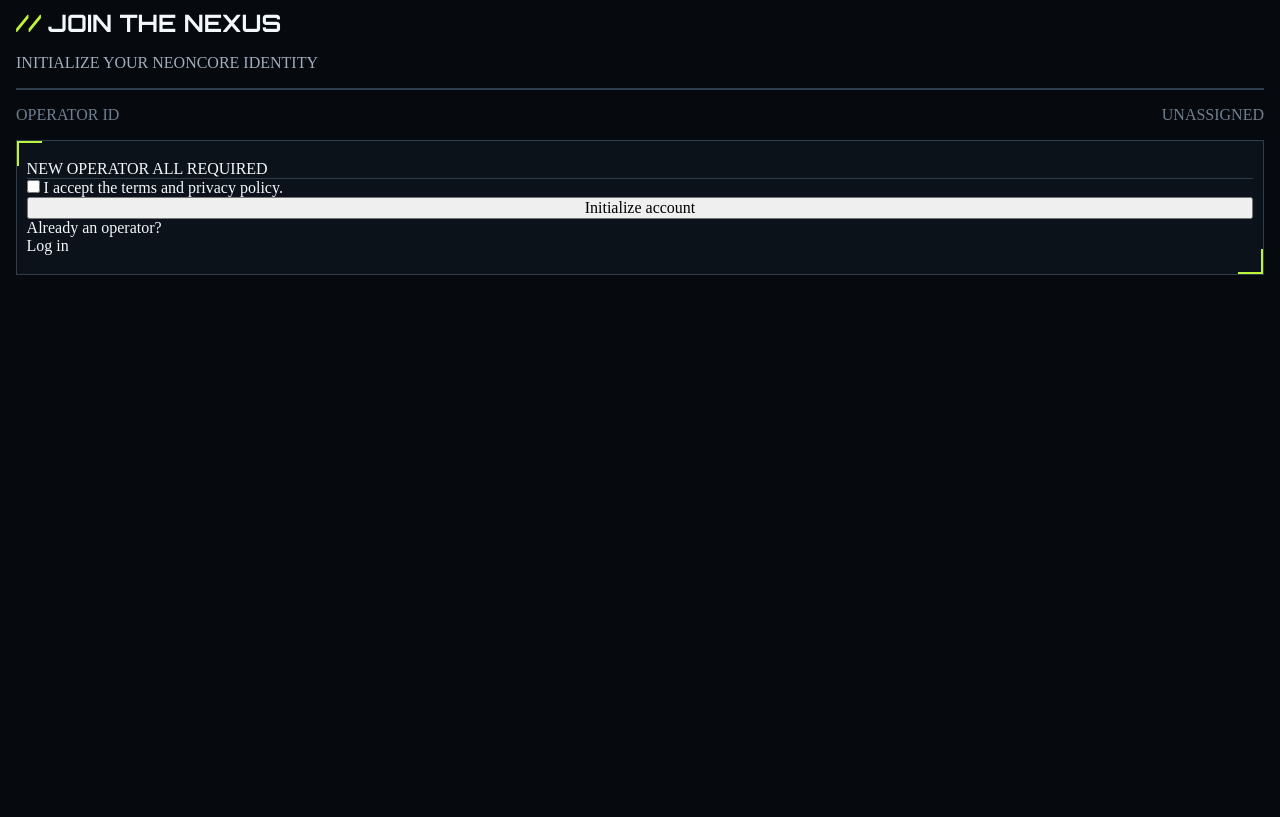
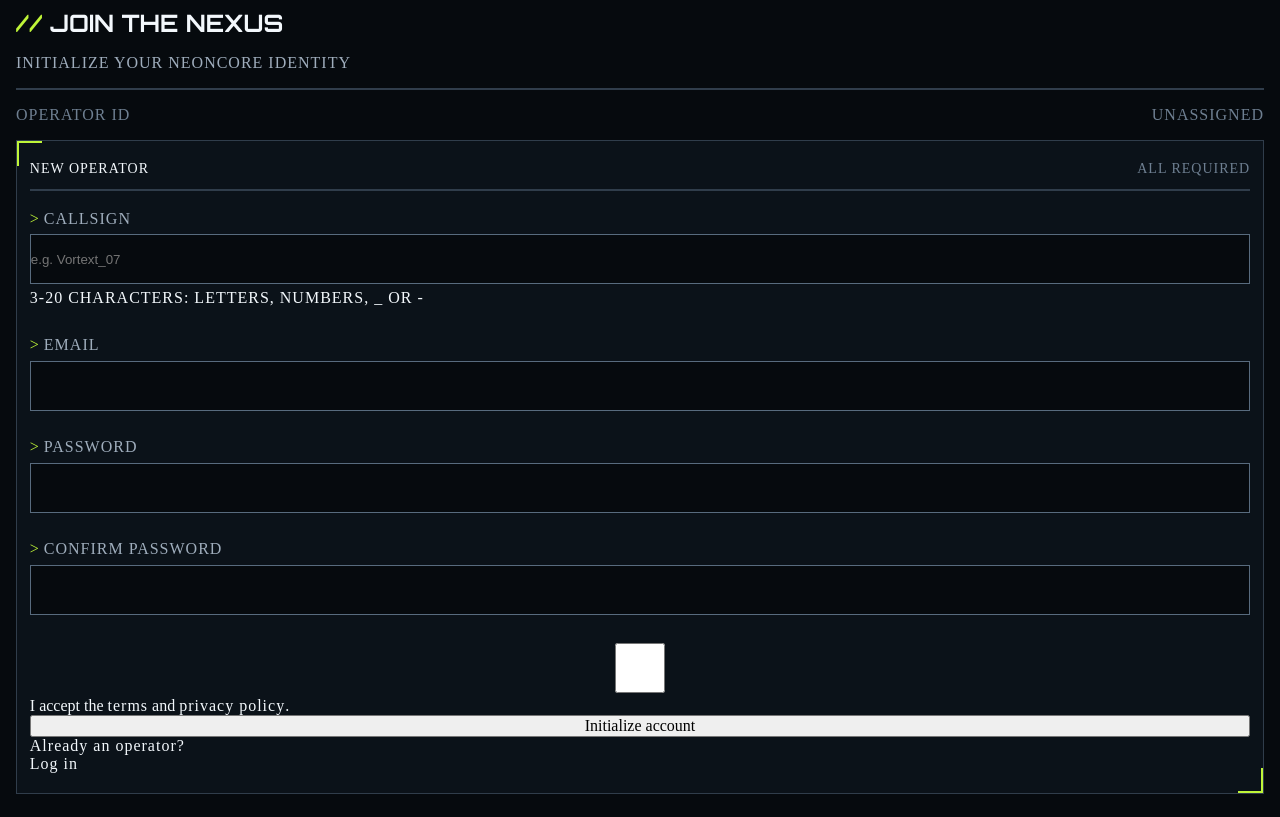
Before and after one commit to nitosarchive/gamer-sign-up-form, a plain HTML site: page index.html in a window 1280 px wide. Shown: the part 70-887 px from the top of the page. Before the commit the page ends 800 px from the top, so only its background shows below. Drawn offline with Linux system fonts and the light colour scheme; a web font is replaced by a local one.

Commit message:
more customized appearance for the form

```diff
--- a/index.html
+++ b/index.html
@@ -23,22 +23,51 @@
       <span class="init">initialize your neoncore identity</span>
       <div class="divider"></div>
       <div class="bottom-section">
-        <span>operator id</span> <span>unassigned</span>
+        <span>operator id</span><span>unassigned</span>
       </div>
     </section>
     <form action="" method="get" id="signForm">
       <span class="edge-top"></span>
       <span class="edge-bottom"></span>
       <div class="top-wrapper">
-        <div><span>New operator</span><span> all required</span></div>
+        <span>New operator</span><span> all required</span>
       </div>
       <div class="divider"></div>
 
       <div class="form-container">
-        <div></div>
-        <div></div>
-        <div></div>
-        <div></div>
+        <div>
+          <div class="form-title">
+            <span class="arrow">></span>
+            <span>callsign</span>
+          </div>
+          <input type="text" placeholder="e.g. Vortext_07" />
+          <span>3-20 characters: letters, numbers, _ or -</span>
+          <span></span>
+        </div>
+        <div>
+          <div class="form-title">
+            <span class="arrow">></span>
+            <span>email</span>
+          </div>
+          <input type="text" />
+          <span></span>
+        </div>
+        <div>
+          <div class="form-title">
+            <span class="arrow">></span>
+            <span>password</span>
+          </div>
+          <input type="text" />
+          <span></span>
+        </div>
+        <div>
+          <div class="form-title">
+            <span class="arrow">></span>
+            <span>confirm password</span>
+          </div>
+          <input type="text" />
+          <span></span>
+        </div>
       </div>
 
       <div class="terms-wrapper">
--- a/style.css
+++ b/style.css
@@ -39,15 +39,15 @@
   --error-color: rgb(255, 131, 122) /*Font sizes */ --font-size-1: 1rem;
 
   /*Spacing*/
-  --body-spacing: 1em;
+  --default-spacing: 1em;
   --form-spacing: 0.5em;
   --parallelogram-spacing: 0.4em;
   --body-padding-inline: 1em;
   --body-padding-block: 1.4em;
   --main-elm-margin: 1.5em;
   --section-spacing: 1rem;
-  --form-padding-inline: 0.6em;
-  --form-padding-block: 1.2em;
+  --form-padding-inline: 0.8em;
+  --form-padding-block: 1.3em;
 
   /* Colors */
   --Neutral-950: rgb(6, 10, 14);
@@ -100,6 +100,10 @@ h4,
 h5 {
   font-family: var(--orbitron);
   text-transform: uppercase;
+}
+
+span {
+  letter-spacing: 1px;
 }
 
 /*Top*/
@@ -178,8 +182,47 @@ form {
   display: flex;
   justify-content: space-between;
   text-transform: uppercase;
+  font-size: 14px;
+  span:nth-child(2) {
+    color: var(--Neutral-500);
+  }
+  margin-block-end: 0.8em;
 }
 
+form .divider {
+  height: 2px;
+  margin-block-end: 1.2em;
+}
+
+.form-container > div {
+  margin-block-end: var(--default-spacing);
+  display: flex;
+  flex-direction: column;
+  span:nth-child(2) {
+    color: var(--Neutral-300);
+  }
+  * {
+    margin-block-end: 0.4em;
+  }
+}
+
+.form-container span {
+  text-transform: uppercase;
+}
+
+.arrow {
+  color: var(--Lime-500);
+}
+
+input {
+  width: 100%;
+  height: 50px;
+  background: var(--Neutral-950);
+  border: 1px solid var(--Neutral-600);
+}
+input:focus {
+  border: none;
+}
 button {
   font: inherit;
 }
```
